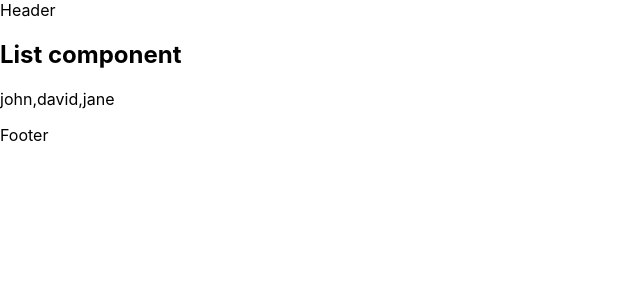
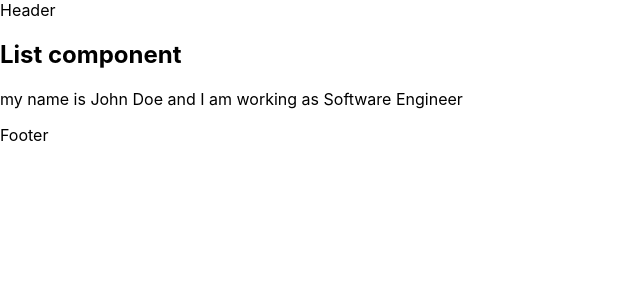
Before and after one commit to SalmaZiady/modern-react-patterns, a React (Create React App) app: page / in a window 1280 px wide. Shown: the top 300 px of the page, without its empty margins (0-640 px from the left). Built offline with nearby package versions, Linux system fonts and the light colour scheme.

Commit message:
Update List component with default parameters

```diff
--- a/src/components/List.js
+++ b/src/components/List.js
@@ -1,9 +1,8 @@
-const List = ({list}) => {
-
+const List = ({name = "John Doe", designation = "Software Engineer"}) => {
   return (
     <div className="list">
-        <h2>List component</h2>
-        <p>{list.toString()}</p>
+      <h2>List component</h2>
+      <p>my name is {name} and I am working as {designation}</p>
     </div>
   )
 }
```
